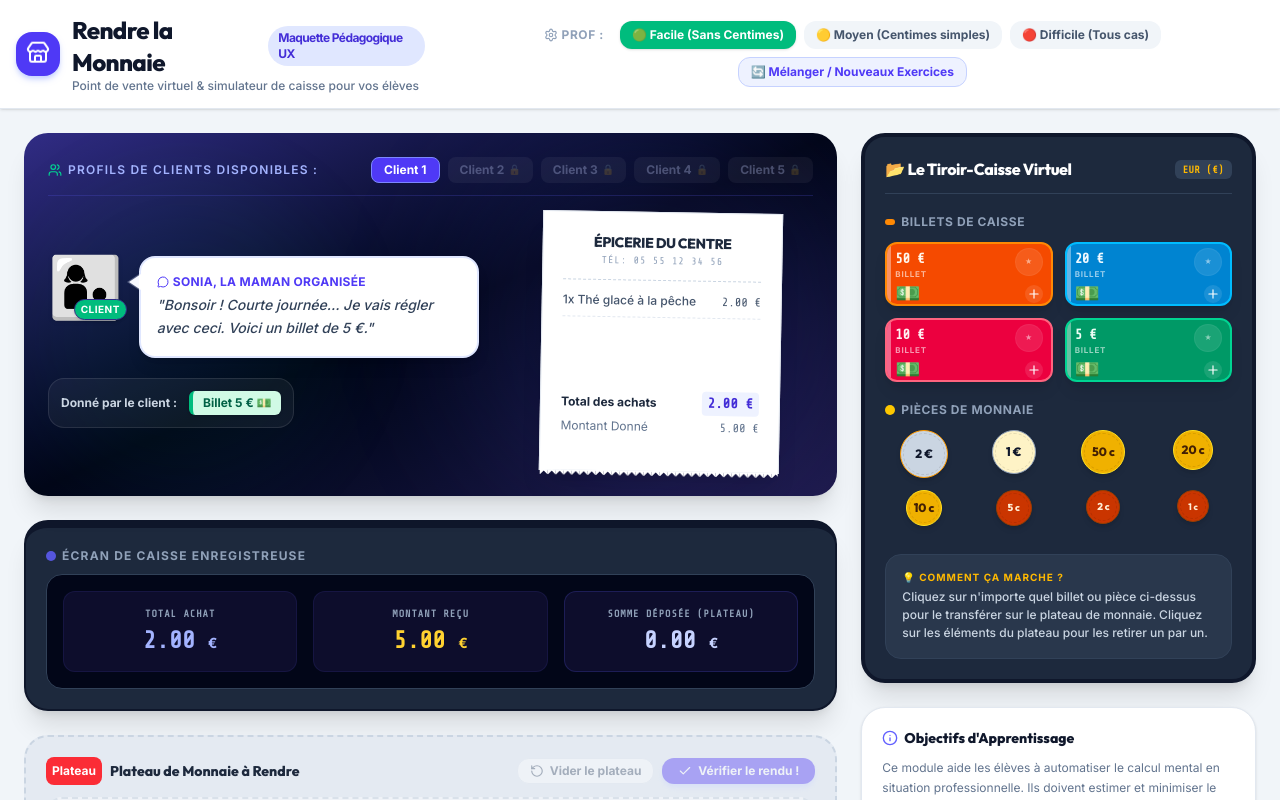
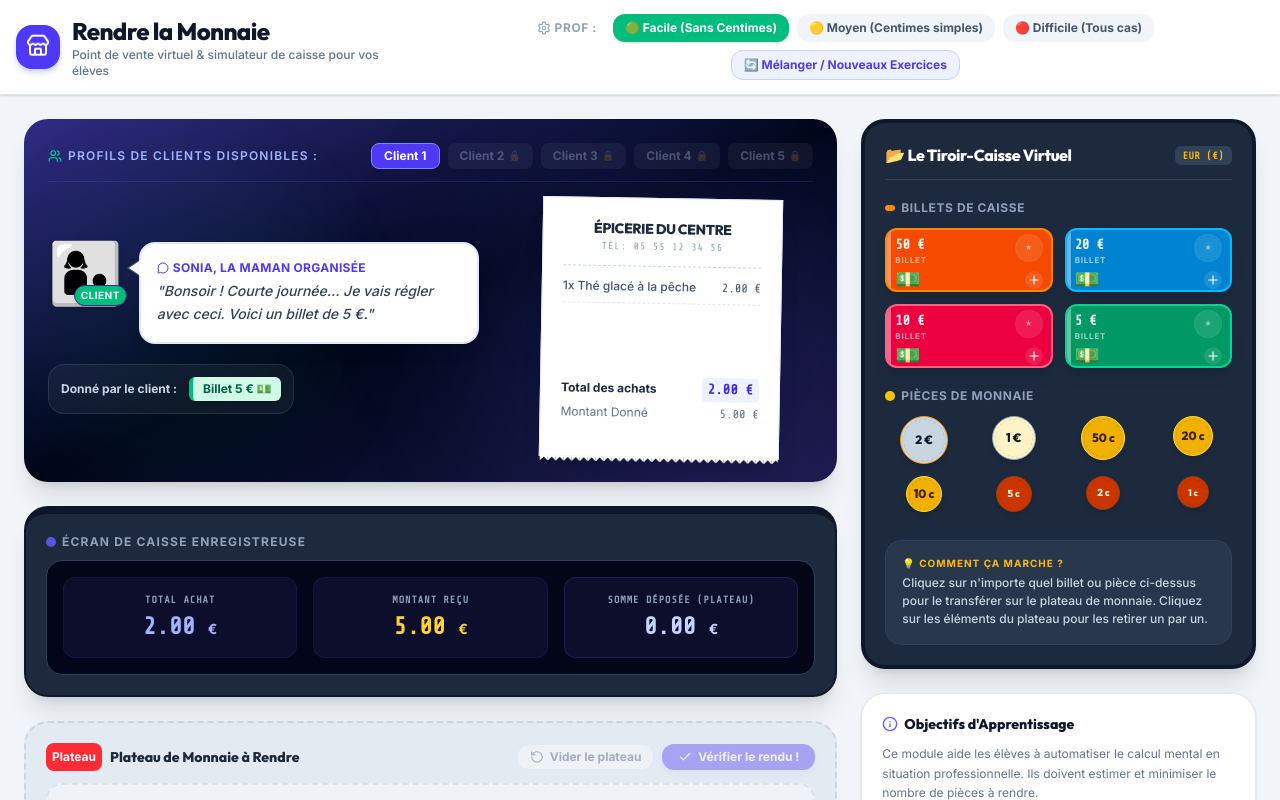
Before and after one commit to faigonpro-dot/rendre-la-monnaie, a React (Vite) app: page / in a window 1280 px wide. Shown: the top 800 px of the page. Built offline with nearby package versions, Linux system fonts and the light colour scheme.

Commit message:
Update App.tsx

```diff
--- a/src/App.tsx
+++ b/src/App.tsx
@@ -425,7 +425,7 @@ export default function App() {
             </div>
             <div>
               <h1 className="font-heading font-extrabold text-xl sm:text-2xl tracking-tight text-slate-900 flex items-center gap-2">
-                Rendre la Monnaie <span className="bg-indigo-100 text-indigo-700 font-sans text-xs px-2.5 py-1 rounded-full font-bold">Maquette Pédagogique UX</span>
+                Rendre la Monnaie
               </h1>
               <p className="text-xs text-slate-500 font-medium">Point de vente virtuel & simulateur de caisse pour vos élèves</p>
             </div>
```
